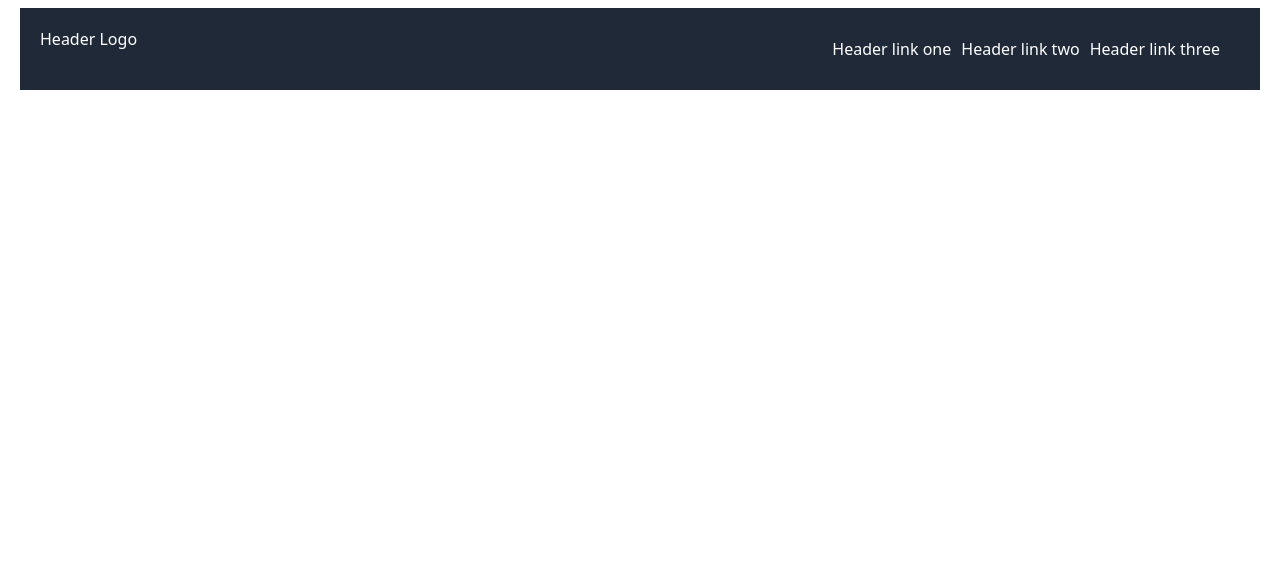
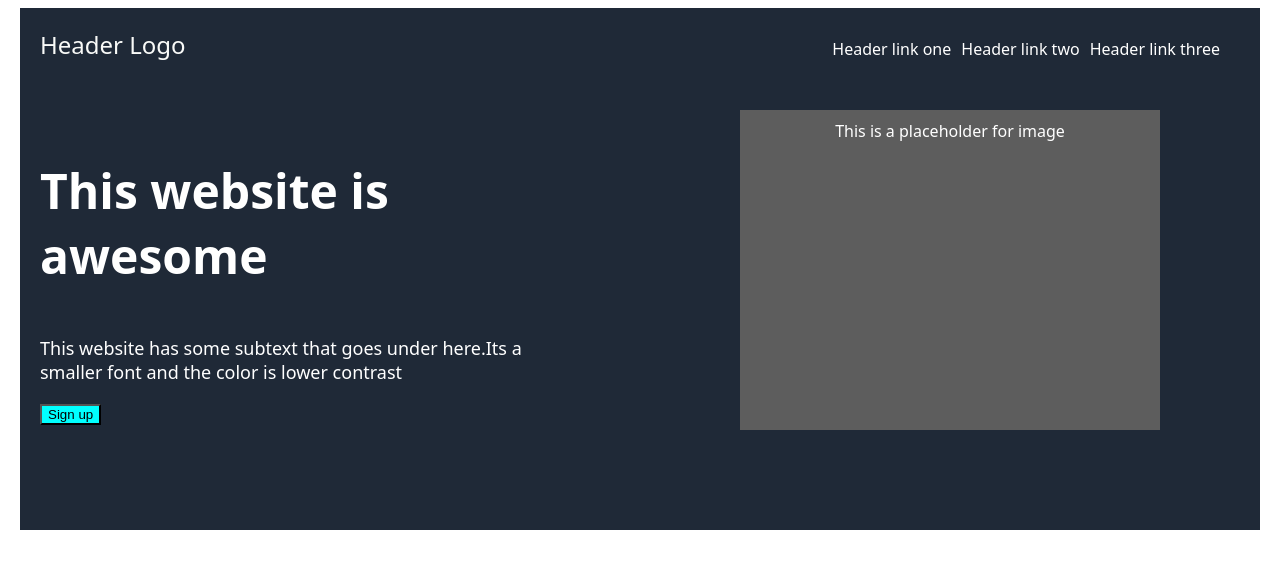
Before and after one commit to PoppaGenda/landingpage, a plain HTML site: page index.html in a window 1280 px wide. Drawn offline with Linux system fonts and the light colour scheme.

Commit message:
created the top body,fixation required

```diff
--- a/index.html
+++ b/index.html
@@ -9,7 +9,7 @@
 </head>
 <body>
     <div class="header">
-        <div class="h1">Header Logo</div>
+        <div class="h1" style="font-size:24px;color:#f9faf8">Header Logo</div>
         <div class="h2">
             <ul>
                 <li>Header link one</li>
@@ -19,7 +19,15 @@
         </div>
     </div>
     <div class="b0">
-        <div class="ba"></div>
+        <div class="ba">
+            <p style="font-size:48px; font-weight:extra-bold"><strong>This website is awesome</strong></p>
+            <p style="font-size:18px;">This website has some subtext that goes under here.Its a smaller font and the color is lower contrast</p>
+            <button style ="background-color: aqua;">Sign up</button>
+        </div>
+        <div class="bb">
+            <div id="bb1">This is a placeholder for image</div>
+        </div>
+        </div>
     </div>
     <div class="b1"></div>
     <div class="b2"></div>
--- a/style.css
+++ b/style.css
@@ -30,8 +30,28 @@ ul{
     height:20%;
     background-color: #1f2937;
     color:white;
+    display:flex;
+    justify-content: space-between;
+    ;
+    margin:20 px;
+}
+.ba,.bb{
+    width:500px;
+    margin:20px;
+    height:400px;
+}
 
+#bb1{
+    width:400px;
+    height:300px;
+    background-color: rgb(93, 93, 93);
+    color:white;
+    text-align:center;
+    align-self: center;
+    padding:10px;
 }
+
+
 .b1{
     width:auto;
     height:20%;
```
